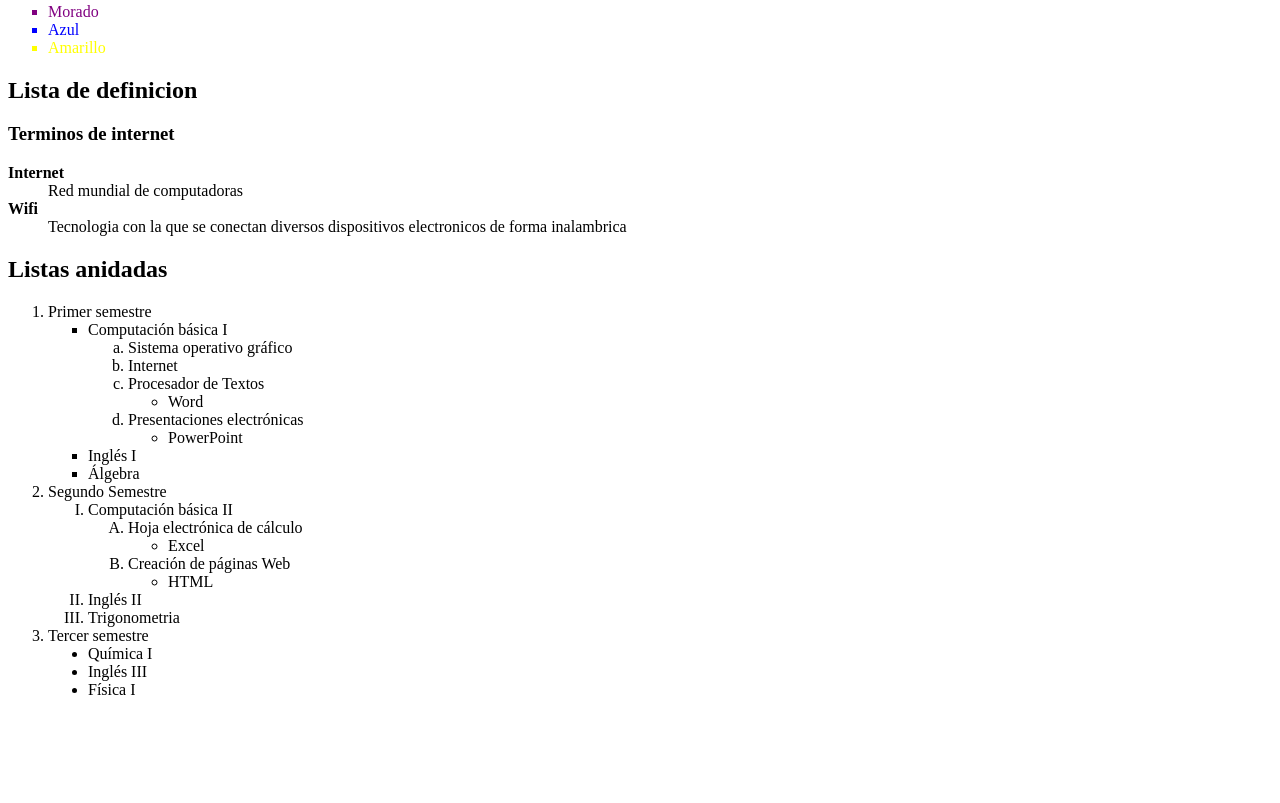
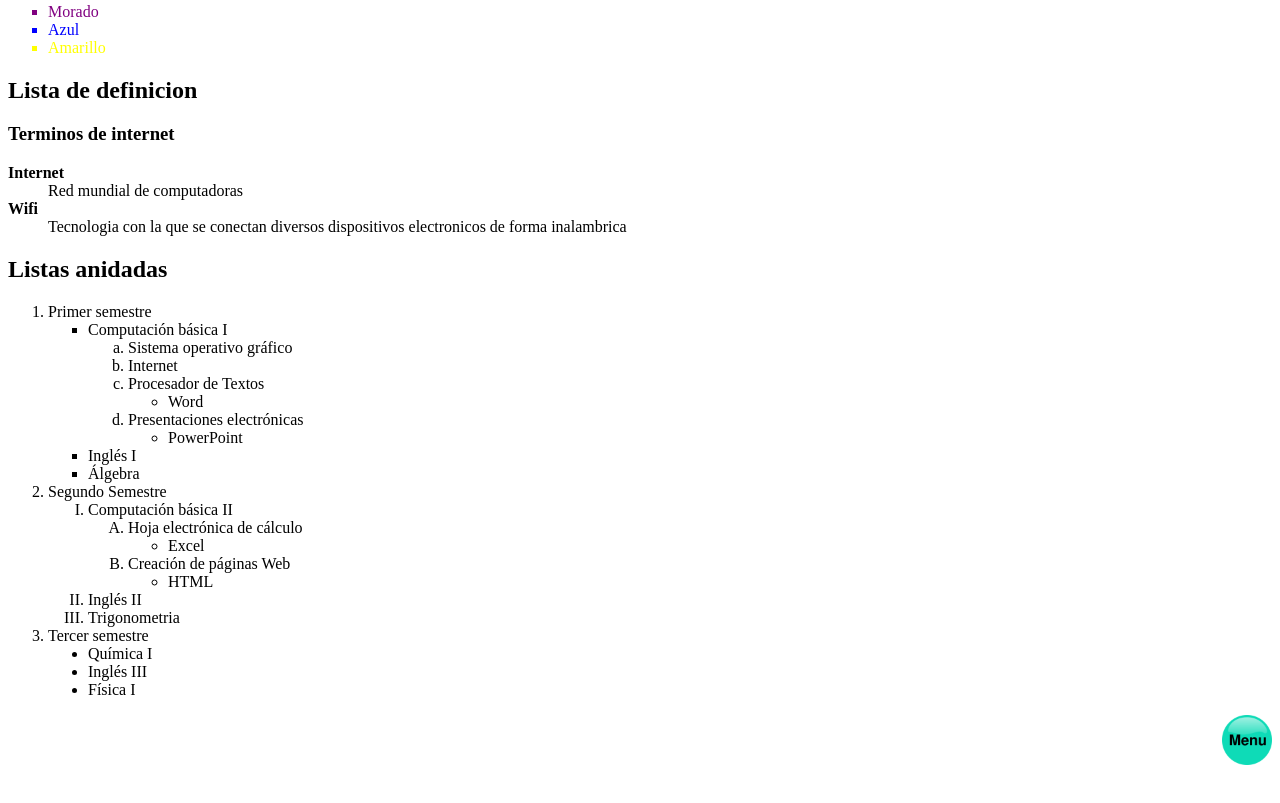
Before and after one commit to P4matz/P4matz.github.io, a plain HTML site: page LISTAS Y LINEAS.html in a window 1280 px wide. Shown: the part 1077-1880 px from the top of the page. Drawn offline with Linux system fonts and the light colour scheme.

Commit message:
Update LISTAS Y LINEAS.html

```diff
--- a/LISTAS Y LINEAS.html
+++ b/LISTAS Y LINEAS.html
@@ -131,7 +131,7 @@
 </html>
 
 <P>
-
+<a href="index.html"><img src="menu.png" width=50 height=50 align="right"></a><br>
 
 <br><br><br><br>
 
```
